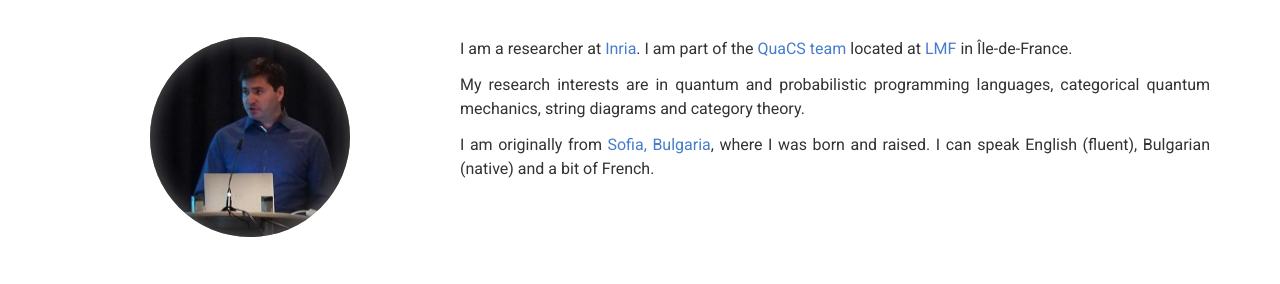
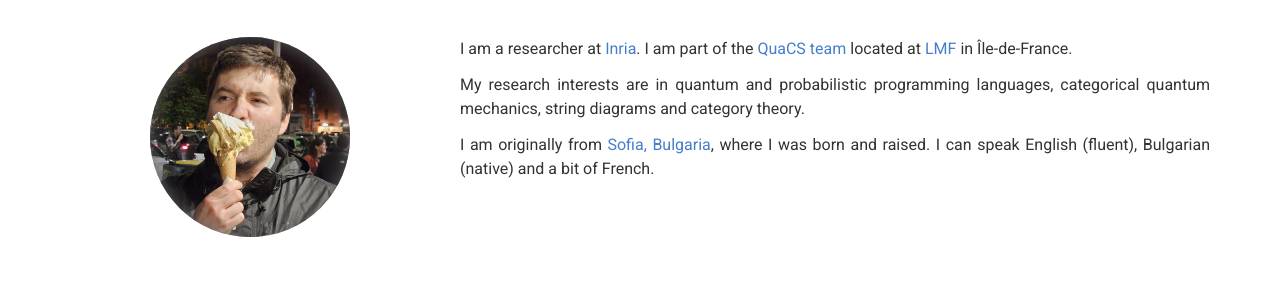
Before and after one commit to zamdzhiev/zamdzhiev.github.io, a plain HTML site: page index.html in a window 1280 px wide. Shown: the part 252-536 px from the top of the page. Drawn offline with nearby package versions, Linux system fonts and the light colour scheme; files whose address does not match are found by name.

Commit message:
new profile picture

```diff
--- a/index.html
+++ b/index.html
@@ -41,7 +41,7 @@
     <div class="wrapper"><div class="container intro-container">
   <h3>About Me</h3>
   <div class="row clearfix"><div class="col-xs-12 col-sm-5 col-md-4 no-print">
-        <span class="profile-img" style="background-image: url(/images/profile.jpg)" />
+        <span class="profile-img" style="background-image: url(/images/profile.jpeg)" />
       </div><div class="col-xs-12 col-sm-7 col-md-8 col-print-12">
       <p>I am a researcher at <a href="https://www.inria.fr/en">Inria</a>. I am part of the <a href="https://lmf.cnrs.fr/Research/Quant">QuaCS team</a> located at <a href="https://lmf.cnrs.fr/">LMF</a> in Île-de-France.</p>
 
```
Also changed, not shown: images/profile-old.jpg (added), images/profile.jpeg (added).
